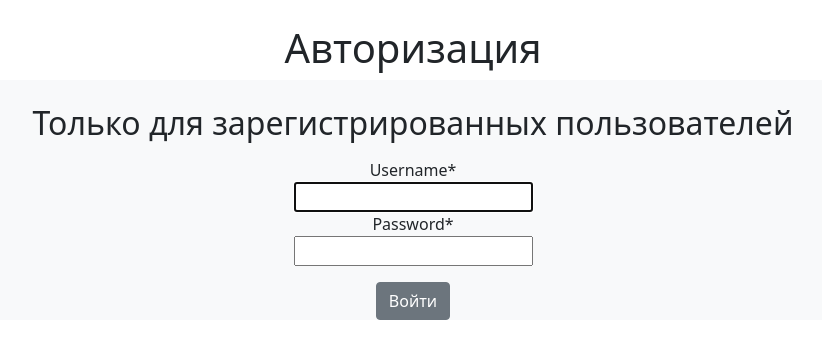
After one commit to bentnn/covid_bracelet, a Django app: page /account/login/ in a window 1280 px wide. The commit adds this page. Shown: the top 359 px of the page, without its empty margins (227-1049 px from the left). Run offline with Django 3.2, Linux system fonts and the light colour scheme; some libraries are stand-ins or nearby versions.

Commit message:
add user authenticate

```diff
--- a/bracelet-project/bracelet/settings.py
+++ b/bracelet-project/bracelet/settings.py
@@ -38,6 +38,7 @@ INSTALLED_APPS = [
     'django.contrib.messages',
     'django.contrib.staticfiles',
     'main',
+    'crispy_forms',
 ]
 
 MIDDLEWARE = [
--- a/bracelet-project/main/templates/base.html
+++ b/bracelet-project/main/templates/base.html
@@ -14,12 +14,10 @@
   </head>
   <body>
 
-    {% include 'navbar.html' %}
+  {% include 'navbar.html' %}
 
 	{% block content %}
 	{% endblock %}
-
- 	{% include 'footer.html' %}
 
     <!-- Optional JavaScript; choose one of the two! -->
 
--- a/bracelet-project/main/templates/home.html
+++ b/bracelet-project/main/templates/home.html
@@ -6,4 +6,6 @@
 
 {% block content %}
 
+<h1>Home</h1>
+
 {% endblock %}
--- /dev/null
+++ b/bracelet-project/main/templates/login.html
@@ -0,0 +1,40 @@
+{% load crispy_forms_tags %}
+
+<!DOCTYPE html>
+<html>
+<head>
+	<meta charset="utf-8">
+    <meta name="viewport" content="width=device-width, initial-scale=1">
+
+    <!-- Bootstrap CSS -->
+    <link href="https://cdn.jsdelivr.net/npm/bootstrap@5.0.0-beta3/dist/css/bootstrap.min.css" rel="stylesheet" integrity="sha384-eOJMYsd53ii+scO/bJGFsiCZc+5NDVN2yr8+0RDqr0Ql0h+rP48ckxlpbzKgwra6" crossorigin="anonymous">
+
+    <link href="https://fonts.googleapis.com/icon?family=Material+Icons" rel="stylesheet">
+	<title>Login</title>
+</head>
+<body>
+
+	<div class="container">
+		<br>
+		<h1 class="product_title text-center">
+			Авторизация
+		</h1>
+		<div class="row">
+			<div class="text-center bg-light">
+				<div>
+					<br>
+					<h2 class="product_title">
+						Только для зарегистрированных пользователей
+					</h2>
+					<form method="post">
+						{% csrf_token %}
+						<p>{{ form | crispy }}</p>
+						<button type="submit" class="btn btn-secondary">Войти</button>
+					</form>
+				</div>
+			</div>
+		</div>
+	</div>
+	    <script src="https://cdn.jsdelivr.net/npm/bootstrap@5.0.0-beta3/dist/js/bootstrap.bundle.min.js" integrity="sha384-JEW9xMcG8R+pH31jmWH6WWP0WintQrMb4s7ZOdauHnUtxwoG2vI5DkLtS3qm9Ekf" crossorigin="anonymous"></script>
+</body>
+</html>
--- a/bracelet-project/main/templates/navbar.html
+++ b/bracelet-project/main/templates/navbar.html
@@ -6,8 +6,9 @@
     </button>
     <div class="collapse navbar-collapse" id="navbarNavAltMarkup">
       <div class="navbar-nav">
-        <a class="nav-link" href="#">Account</a>
-        <a class="nav-link" href="{% url 'help' %}">Help</a>
+        <a class="nav-link" href="#">Пользователь</a>
+        <a class="nav-link" href="{% url 'help' %}">Помощь</a>
+        <a class="nav-link text-right" href="{% url 'signout' %}">Выйти</a>
       </div>
     </div>
   </div>
--- a/bracelet-project/main/urls.py
+++ b/bracelet-project/main/urls.py
@@ -4,4 +4,6 @@ from . import views
 urlpatterns = [
 	path('', views.home, name='home'),
 	path('help/', views.help, name='help'),
+	path('account/login/', views.loginView, name='login'),
+	path('account/signout/', views.signoutView, name='signout'),
 ]
--- a/bracelet-project/main/views.py
+++ b/bracelet-project/main/views.py
@@ -1,8 +1,32 @@
-from django.shortcuts import render
-
+from django.shortcuts import render, get_object_or_404, redirect
+from django.contrib.auth.models import Group, User
+from django.contrib.auth.forms import AuthenticationForm
+from django.contrib.auth import login, authenticate, logout
 # Create your views here.
 def home(request):
+	if not request.user.is_authenticated:
+		return redirect('login')
 	return render(request, 'home.html')
 
 def help(request):
+	if not request.user.is_authenticated:
+		return redirect('login')
 	return render(request, 'help.html')
+
+def loginView(request):
+	if (request.method) == 'POST':
+		form = AuthenticationForm(data=request.POST)
+		if form.is_valid():
+			username = request.POST['username']
+			password = request.POST['password']
+			user = authenticate(username=username, password=password)
+			if user is not None:
+				login(request, user)
+				return redirect('home')
+	else:
+		form = AuthenticationForm()
+	return render(request, 'login.html', {'form' : form})
+
+def signoutView(request):
+	logout(request)
+	return redirect('login')
```
Also changed, not shown: bracelet-project/main/forms.py (added, +13 -0 lines), bracelet-project/main/templates/footer.html (deleted).
